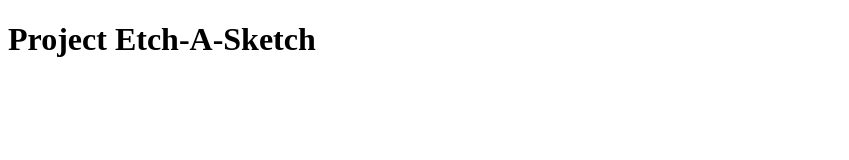
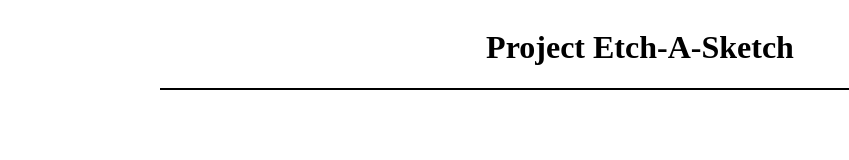
Before and after one commit to valdasko/Etch-A-Sketch, a plain HTML site: page index.html in a window 1280 px wide. Shown: the whole page, without its empty margins (0-849 px from the left). Drawn offline with Linux system fonts and the light colour scheme.

Commit message:
a little bit of styling

```diff
--- a/style.css
+++ b/style.css
@@ -0,0 +1,15 @@
+*{
+  box-sizing: border-box;
+}
+#wrapper {
+  display: grid;
+  grid-template-rows: auto;
+  place-items: center;
+}
+#container {
+  width: 60rem;
+  border: 1px solid black;
+  display: grid;
+  grid-template-rows: repeat(var(--grid-rows),1fr);
+  grid-template-columns: repeat(var(--grid-cols), 1fr);
+}
```
Also changed, not shown: index.html (+6 -0 lines).
